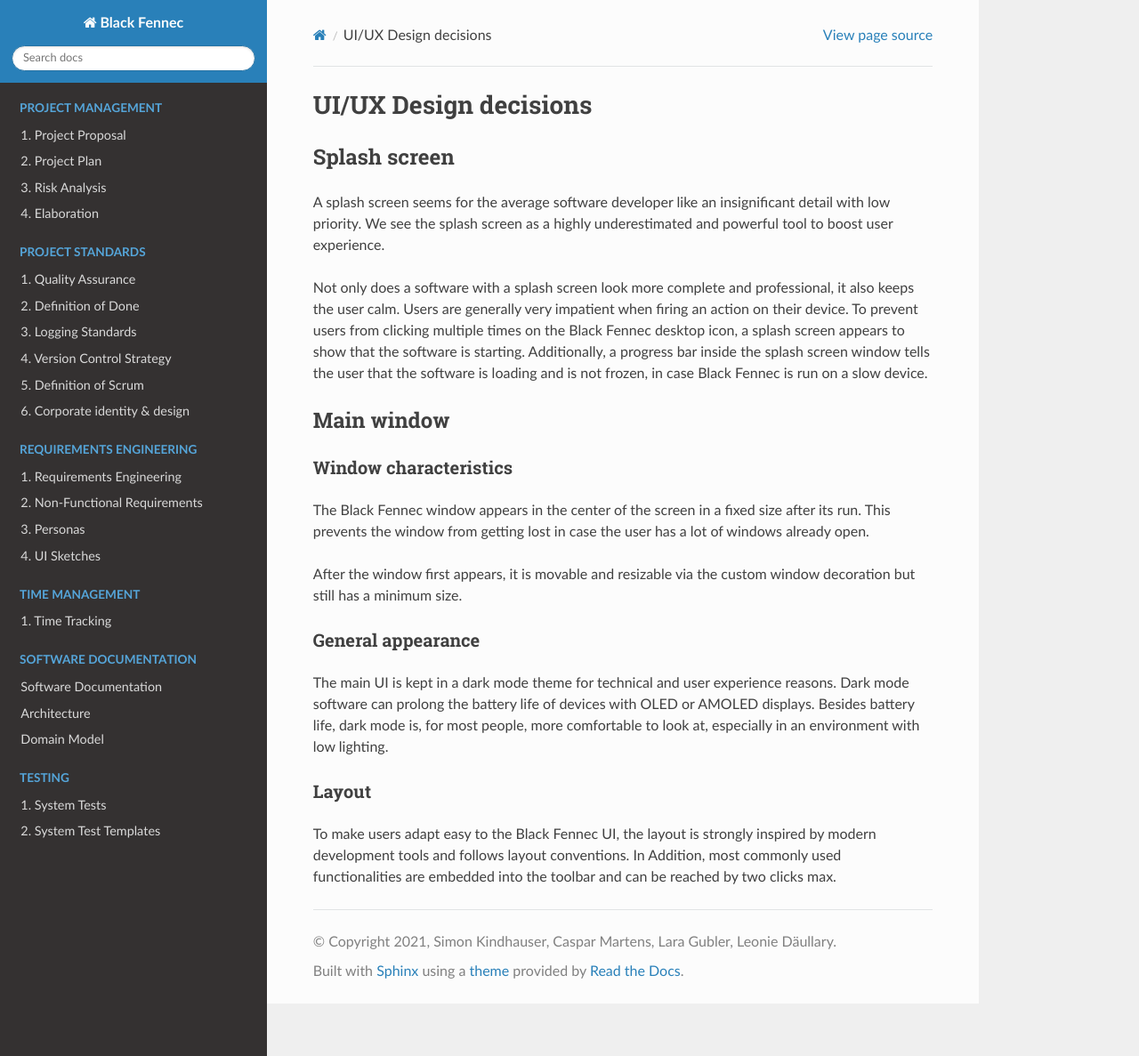
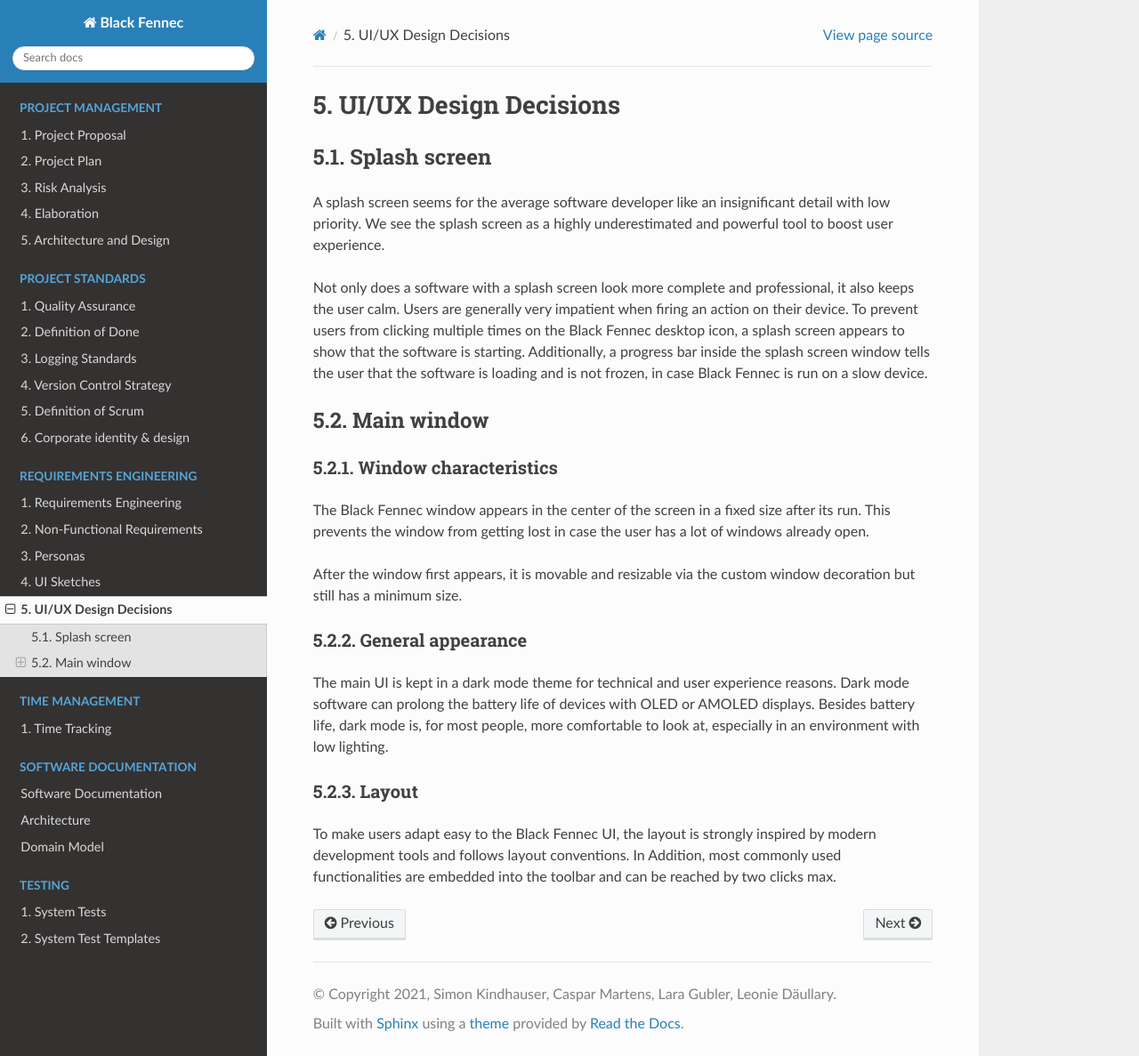
Before and after one commit to blackfennec-org/blackfennec, a Sphinx documentation site: the page built from docs/source/requirements_engineering/ui_ux_design-decisions.rst, in a window 1280 px wide and 1187 px high. Shown: the whole window at 89% size. Built offline with Sphinx 7.4.7 and the Read the Docs theme 2.0.0, drawn with Linux system fonts in a browser that asks for light colours; pages that are not in the unit, such as notebooks, are missing from menus.

Commit message:
add architecture review overview page

```diff
--- a/docs/source/index.rst
+++ b/docs/source/index.rst
@@ -16,6 +16,7 @@
    project_management/project_plan.rst
    project_management/risk_analysis.rst
    project_management/elaboration.rst
+   project_management/architecture_and_design.rst
 
 .. toctree::
    :maxdepth: 2
@@ -38,6 +39,7 @@
    requirements_engineering/non_functional.rst
    requirements_engineering/personas.rst
    requirements_engineering/ui_sketches.rst
+   requirements_engineering/ui_ux_design-decisions.rst
 
 .. toctree::
    :maxdepth: 2
--- a/docs/source/requirements_engineering/personas.rst
+++ b/docs/source/requirements_engineering/personas.rst
@@ -1,5 +1,7 @@
 Personas
 ========
+
+.. _Matthew:
 
 ******************
 Matthew G. Gritton
--- a/docs/source/documentation/ui_ux_design-decisions.rst
+++ b/docs/source/requirements_engineering/ui_ux_design-decisions.rst
@@ -1,5 +1,5 @@
-UI/UX Design decisions
-====================
+UI/UX Design Decisions
+======================
 
 Splash screen
 ***************
@@ -10,11 +10,11 @@
 Users are generally very impatient when firing an action on their device. To prevent users from clicking multiple times on the Black Fennec desktop icon, a splash screen appears to show that the software is starting. Additionally, a progress bar inside the splash screen window tells the user that the software is loading and is not frozen, in case Black Fennec is run on a slow device.
 
 Main window
-**************
+***********
 
 
 Window characteristics
-^^^^^^^^^^^^^^^^^^^^^^^^^
+^^^^^^^^^^^^^^^^^^^^^^
 The Black Fennec window appears in the center of the screen in a fixed size after its run.
 This prevents the window from getting lost in case the user has a lot of windows already open.
 
@@ -22,9 +22,9 @@
 
 
 General appearance
-^^^^^^^^^^^^^^^^^^^^^
+^^^^^^^^^^^^^^^^^^
 The main UI is kept in a dark mode theme for technical and user experience reasons. Dark mode software can prolong the battery life of devices with OLED or AMOLED displays. Besides battery life, dark mode is, for most people, more comfortable to look at, especially in an environment with low lighting.
 
 Layout
-^^^^^^^
+^^^^^^
 To make users adapt easy to the Black Fennec UI, the layout is strongly inspired by modern development tools and follows layout conventions. In Addition, most commonly used functionalities are embedded into the toolbar and can be reached by two clicks max.
--- a/docs/source/software_documentation/architecture/index.rst
+++ b/docs/source/software_documentation/architecture/index.rst
@@ -1,3 +1,5 @@
+.. _Architecture:
+
 Architecture
 ============
 The ecosystem of Black Fennec can be divided into four components and the means by which they interact. From the architectural standpoint, Black Fennec provides the interfaces between the components and also some services to solve common problems. These interfaces and services are largely independent and allow for the high degree of cohesion and low coupling which is required to manage the complexity in this project. The following graph gives a good overview. It does not strive to be a perfect reflection of the code and its complexity but instead should serve as an entry point for new developers.
--- a/docs/source/software_documentation/domain/structure/index.rst
+++ b/docs/source/software_documentation/domain/structure/index.rst
@@ -53,7 +53,7 @@
     The :ref:`presenter <definition_presenter>` is responsible for presenting the :ref:`interpretation <definition_interpretation>` to the user.
 
 Interpretation
-    The :ref:`interpretation <definition_interpretation>` is based on the :ref:`overlay <definition_overlay>` and created by the :ref:`interpretation service <interpretation_service>`
+    The :ref:`interpretation <definition_interpretation>` is based on the :ref:`overlay <definition_overlay>` and created by the :ref:`interpretation service <definition_interpretation_service>`
 
 Overlay
     The :ref:`overlay <definition_overlay>` is the processed :ref:`underlay <definition_underlay>`. Its main contribution is the resolution of references.
```
Also changed, not shown: docs/source/project_management/architecture_and_design.rst (+24 -14 lines).
